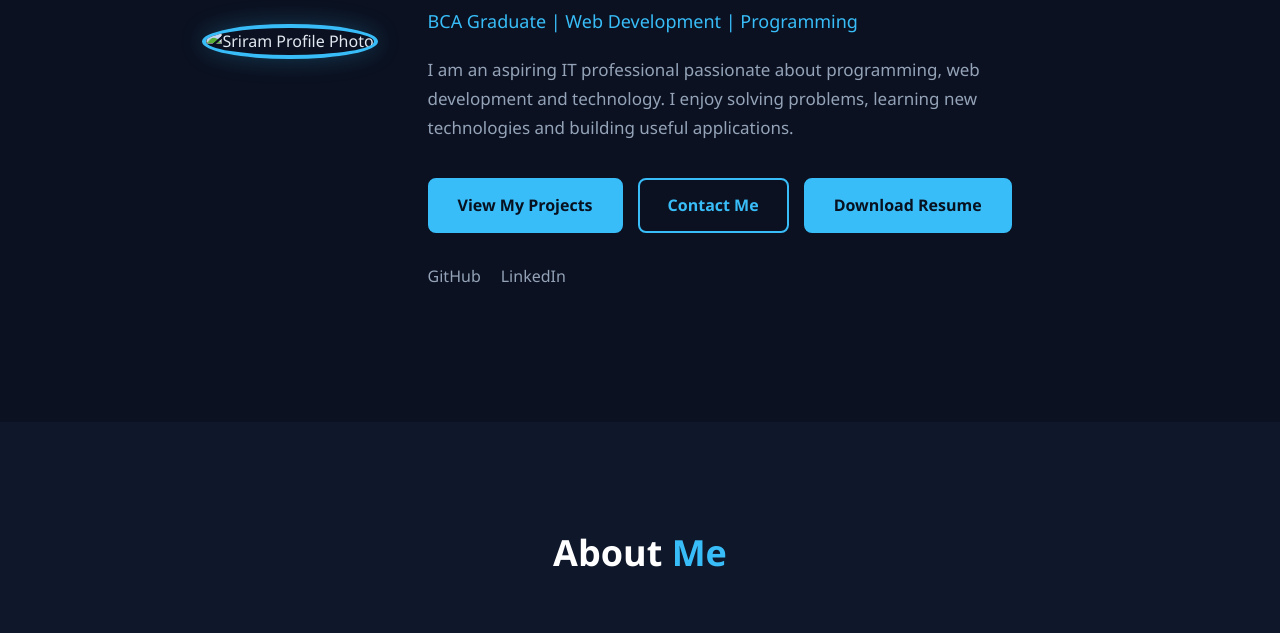
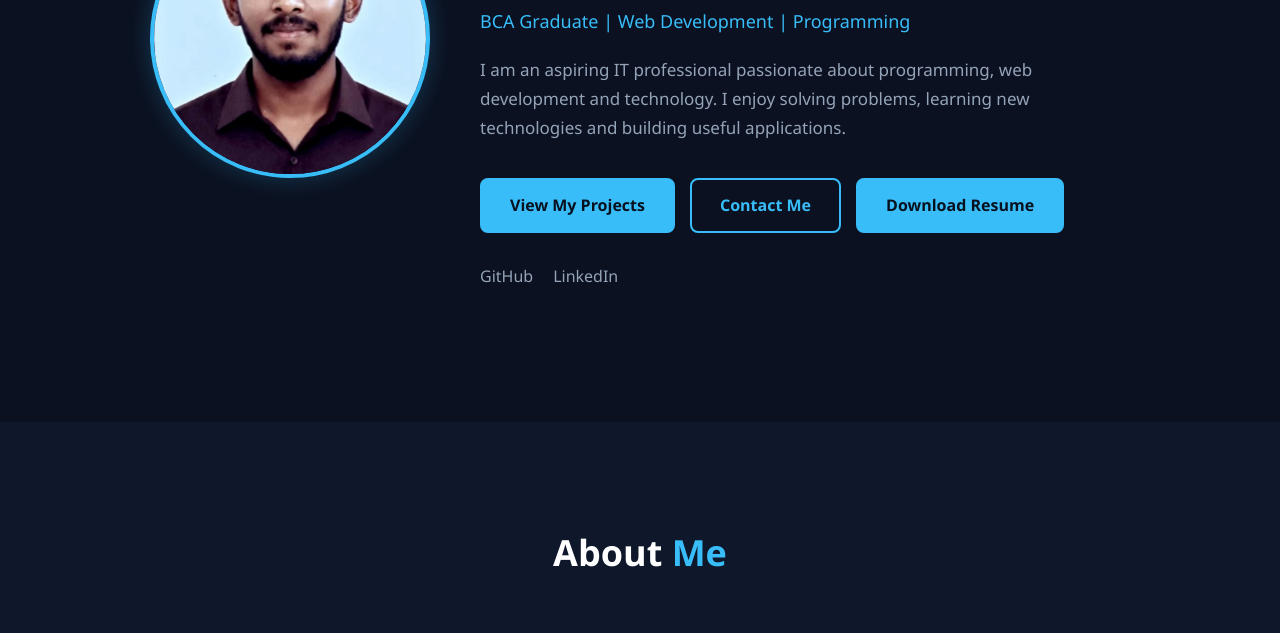
Before and after one commit to sriram8667/sriram-portfolio, a plain HTML site: page index.html in a window 1280 px wide. Shown: the part 467-1100 px from the top of the page. Drawn offline with Linux system fonts and the light colour scheme.

Commit message:
Update index.html

```diff
--- a/index.html
+++ b/index.html
@@ -28,7 +28,7 @@
     <!-- Home -->
     <section id="home" class="home">
         <div class="home-image">
-    <img src="images/profile.jpg" alt="Sriram Profile Photo">
+    <img src="profile.jpg" alt="Sriram Profile Photo">
 </div>
         <div class="home-content">
             <p class="welcome">WELCOME TO MY PORTFOLIO</p>
```
